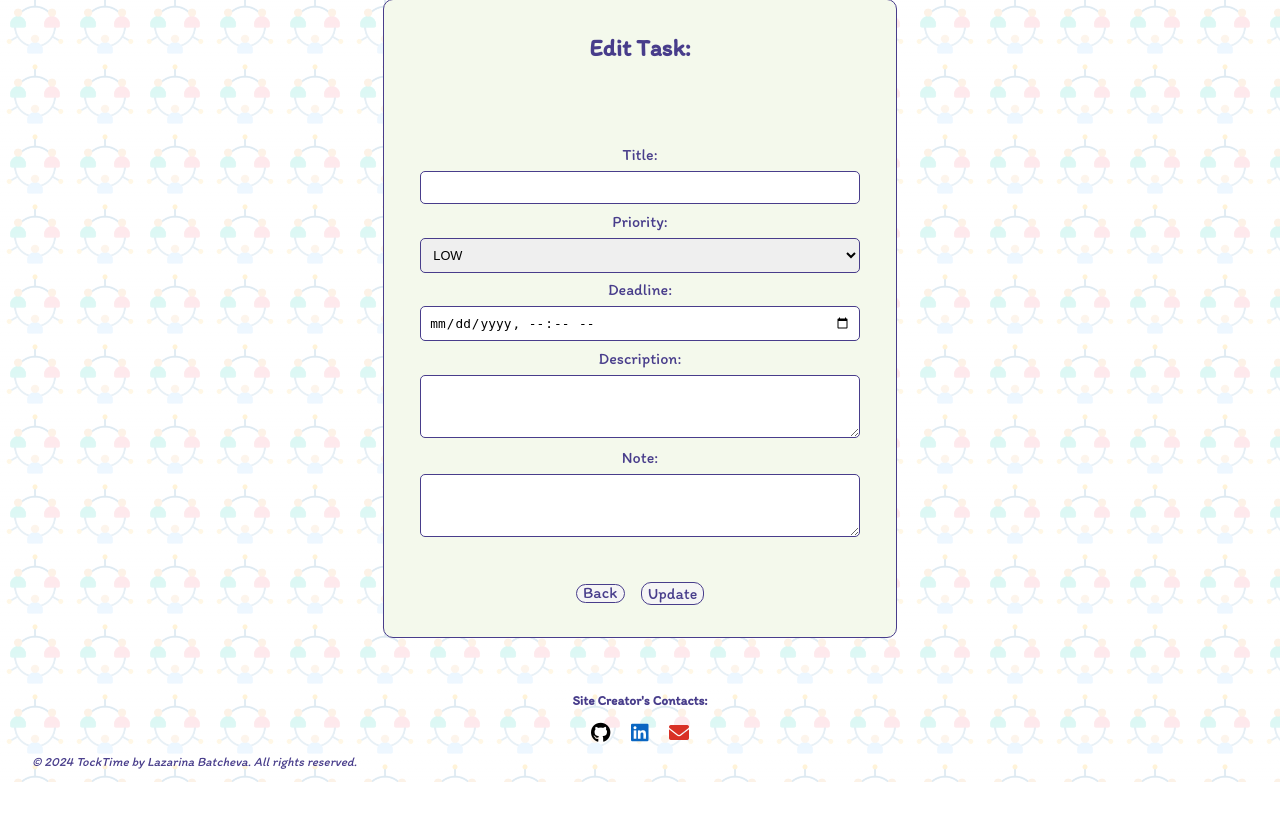
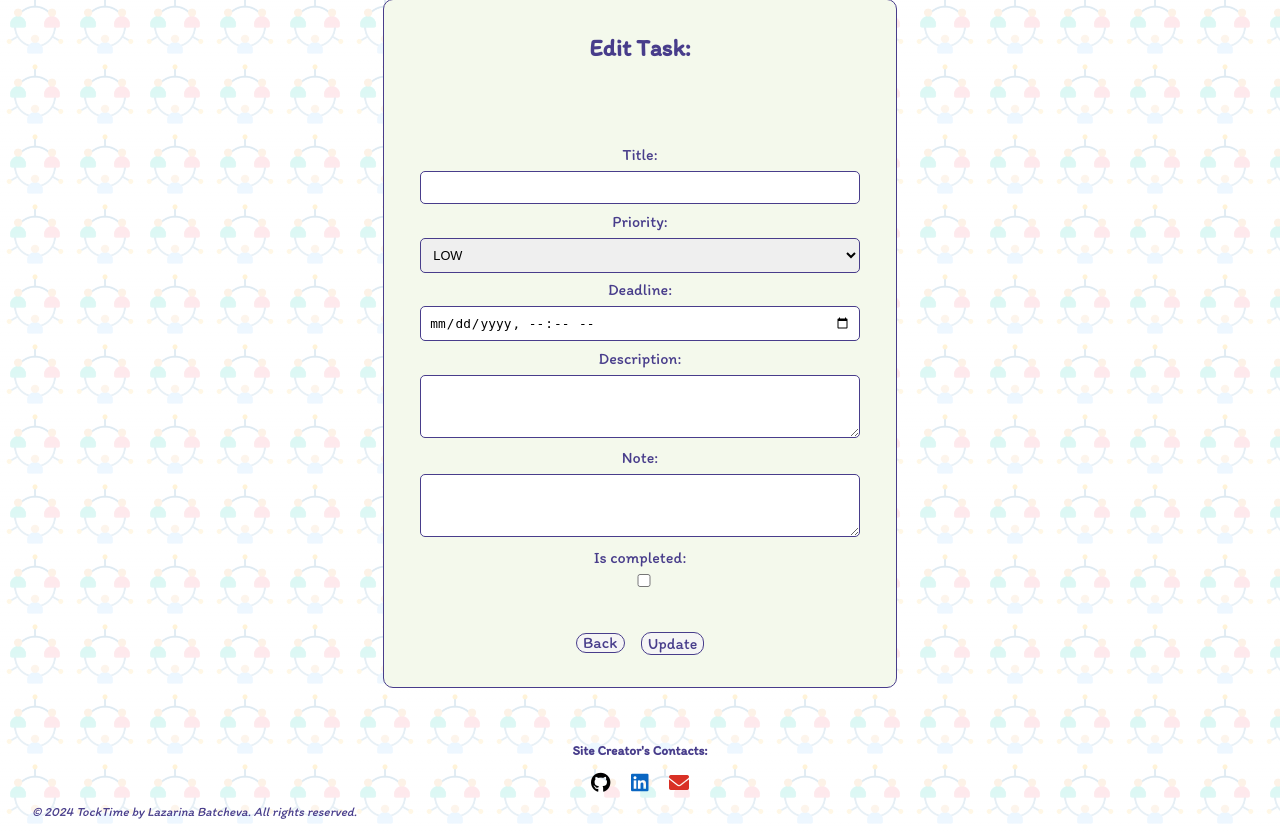
Before and after one commit to LazarinaBatcheva/TockTimeApp, a Django app: template tock_time_app/templates/tasks/task-edit.html in a window 1280 px wide. Shown: the part 81-912 px from the top of the page. Before the commit the page ends 863 px from the top, so only its background shows below. Run offline with Django 5.2, Linux system fonts and the light colour scheme; the template is opened without the code that fills it: values that come from a table or form of the project are taken from there, others are empty; some web fonts are replaced.

Commit message:
feat(tasks): add filtering by completed tasks in taskboard view; include is_completed field in edit task form

```diff
--- a/tock_time_app/templates/tasks/task-details.html
+++ b/tock_time_app/templates/tasks/task-details.html
@@ -24,6 +24,9 @@
                     <a href="{% url 'task-edit' user.username task.pk %}" class="btn dropbtn">Edit</a>
                     <a href="{% url 'task-delete' user.username task.pk %}" class="btn dropbtn">Delete</a>
                 </div>
+                <div class="profile-btns">
+                    <a href="{% url 'taskboard' user.username %}" class="btn dropbtn">Back</a>
+                </div>
             </div>
         </div>
     </div>
--- a/tock_time_app/tock_time_app/tasks/forms.py
+++ b/tock_time_app/tock_time_app/tasks/forms.py
@@ -19,4 +19,10 @@ class TaskCreateForm(MarkRequiredFieldsMixin, TaskBaseForm):
 
 
 class TaskEditForm(TaskBaseForm):
-    pass
+    class Meta(TaskBaseForm.Meta):
+        fields = ['title', 'priority', 'deadline', 'description', 'note', 'is_completed']
+        widgets = {
+            'deadline': forms.DateTimeInput(attrs={'type': 'datetime-local'}),
+            'description': forms.Textarea(attrs={'rows': 3}),
+            'note': forms.Textarea(attrs={'rows': 3}),
+        }
--- a/tock_time_app/tock_time_app/tasks/views.py
+++ b/tock_time_app/tock_time_app/tasks/views.py
@@ -14,6 +14,7 @@ class TaskboardView(LoginRequiredMixin, ListView):
         return Task.objects.filter(
             created_by=self.request.user,
             team__isnull=True,
+            is_completed=False,
         )
 
 
```
